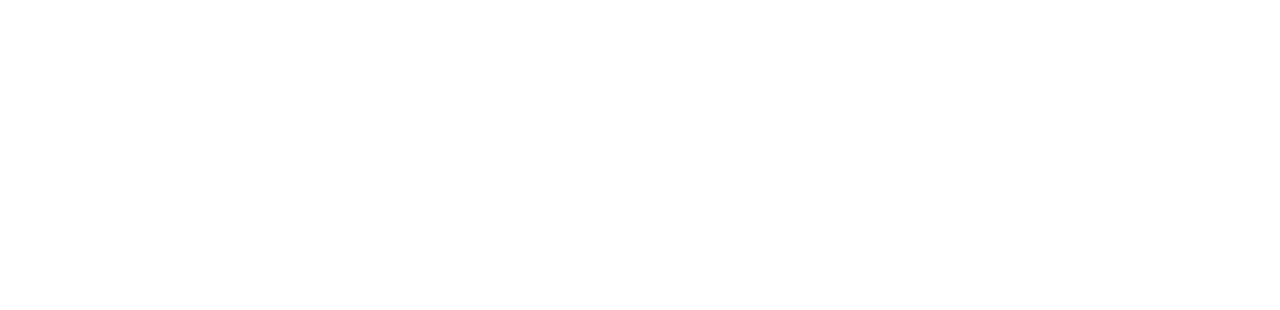
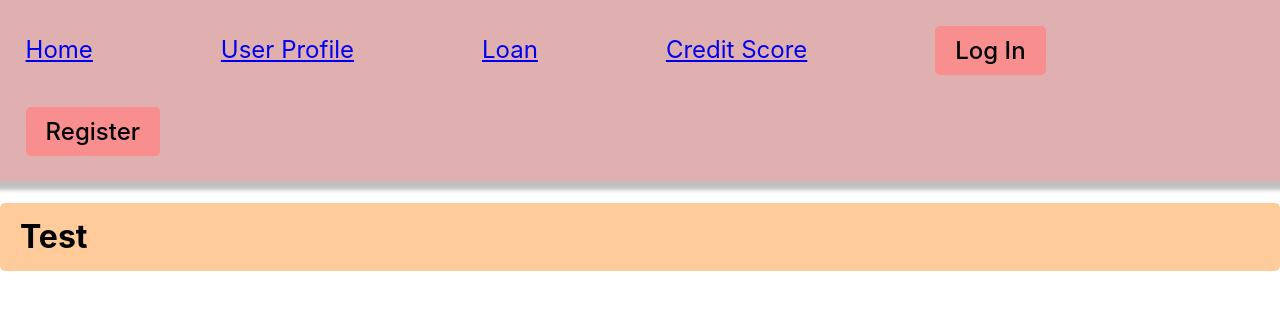
Before and after one commit to Omar1Ramadan/Deltahacks11, a React (Vite) app in the folder frontend/loan-ranger/: page / in a window 1280 px wide. Before the commit this address had no page. Shown: the top 310 px of the page. Built offline with nearby package versions, Linux system fonts and the light colour scheme.

Commit message:
ui for chat with ai implemented

```diff
--- a/frontend/loan-ranger/src/App.css
+++ b/frontend/loan-ranger/src/App.css
@@ -1,6 +1,11 @@
 #root {
-  max-width: 1280px;
+  /* max-width: 1280px;
   margin: 0 auto;
   padding: 2rem;
-  text-align: center;
+  text-align: center; */
 }
+
+.Header {
+  background: #E0B0B0;
+  box-shadow: 0px 4px 4px 5px rgba(0, 0, 0, 0.25);
+}
--- a/frontend/loan-ranger/src/App.jsx
+++ b/frontend/loan-ranger/src/App.jsx
@@ -1,24 +1,31 @@
 import { useState } from 'react'
 import { BrowserRouter as Router, Routes, Route } from "react-router-dom";
 import './App.css'
-// import Header from "./components/Header";
+import Header from "./components/Header";
 import Home from "./components/Home";
 import Profile from "./components/Profile";
 import Loan from "./components/Loan";
 import CreditScore from "./components/CreditScore";
+import RegisterPopup from "./components/RegisterPopup";
 
 function App() {
+  const [showRegisterPopup, setShowRegisterPopup] = useState(false)
+
+  const toggleRegisterPopup = () => {
+    setShowRegisterPopup(!showRegisterPopup)
+  }
 
 
   return (
   <Router>
-    {/* <Header /> */}
+    <Header toggleRegisterPopup={toggleRegisterPopup}/>
     <Routes>
-      <Route path="/home" element={<Home />} />
+      <Route path="/" element={<Home />} />
       <Route path="/userprofile" element={<Profile />} />
       <Route path="/loan" element={<Loan />} />
       <Route path="/creditscore" element={<CreditScore />} />
     </Routes>
+    {showRegisterPopup && <RegisterPopup togglePopup={toggleRegisterPopup} />}
   </Router>
   )
 }
--- a/frontend/loan-ranger/src/components/CreditScore.jsx
+++ b/frontend/loan-ranger/src/components/CreditScore.jsx
@@ -0,0 +1,10 @@
+function CreditScore() {
+
+    return (
+        <>
+        <h2>Test</h2>
+        </>
+    )
+}
+
+export default CreditScore;
--- a/frontend/loan-ranger/src/components/Header.jsx
+++ b/frontend/loan-ranger/src/components/Header.jsx
@@ -1,18 +1,20 @@
 import { Link } from "react-router-dom"
+import '../stylesheets/Header.css'
 
-function Header() {
+function Header({ toggleRegisterPopup }) {
 
     return (
         <header className="Header">
             <nav className="nav">
                 <ul className="links">
                     <li><Link to="/home">Home</Link></li>
-                    <li><Link to="/userprofile">About</Link></li>
-                    <li><Link to="/loan">Sponsors</Link></li>
-                    <li><Link to="/creditscore">Join</Link></li>
+                    <li><Link to="/userprofile">User Profile</Link></li>
+                    <li><Link to="/loan">Loan</Link></li>
+                    <li><Link to="/creditscore">Credit Score</Link></li>
+                    <li><button>Log In</button></li>
+                    <li><button onClick={toggleRegisterPopup}>Register</button></li>
                 </ul>
             </nav>
-
         </header>
     )
 }
--- a/frontend/loan-ranger/src/components/Home.jsx
+++ b/frontend/loan-ranger/src/components/Home.jsx
@@ -0,0 +1,10 @@
+function Home() {
+
+    return (
+        <>
+        <h1>Test</h1>
+        </>
+    )
+}
+
+export default Home;
--- a/frontend/loan-ranger/src/components/Loan.jsx
+++ b/frontend/loan-ranger/src/components/Loan.jsx
@@ -0,0 +1,55 @@
+import { useState } from 'react'
+import '../stylesheets/Loan.css'
+
+function Loan() {
+
+    const [messages, setMessages] = useState([
+        {
+          text: "Hi AI Loan Officer, I'd like a $15,000 loan to expand my small bakery. My monthly revenue is about $3,000, and I'd like to invest in new equipment and marketing. Do you think I can get this loan?",
+          sender: "user",
+        },
+        { text: "AI Answers Here...", sender: "bot" },
+      ])
+
+      const [input, setInput] = useState("");
+
+      const handleSendMessage = () => {
+        if (input.trim() === "") return;
+        setMessages([...messages, { text: input, sender: "user" }]);
+        setInput("")
+        setTimeout(() => {
+          setMessages((prev) => [
+            ...prev,
+            { text: "AI response goes here...", sender: "bot" },
+          ])
+        }, 1000)
+      }
+    return(
+        <>
+        <div className="display-card">
+            <h1>Talk to Loan Officer</h1>
+            <div className="chat-display">
+                {messages.map((message, index) => (
+                <div
+                    key={index}
+                    className={`message-box ${message.sender === "user" ? "user" : "bot"}`}
+                >
+                    {message.text}
+                </div>
+                ))}
+            </div>
+            <div className="input-area">
+                <input
+                type="text"
+                placeholder="Ask The Officer..."
+                value={input}
+                onChange={(e) => setInput(e.target.value)}
+                />
+                <button onClick={handleSendMessage}>Send</button>
+            </div>
+        </div>
+        </>
+    )
+}
+
+export default Loan;
--- a/frontend/loan-ranger/src/components/Profile.jsx
+++ b/frontend/loan-ranger/src/components/Profile.jsx
@@ -0,0 +1,10 @@
+function Profile() {
+
+    return(
+        <>
+        <h2>Profile</h2>
+        </>
+    )
+}
+
+export default Profile;
--- /dev/null
+++ b/frontend/loan-ranger/src/components/RegisterPopup.jsx
@@ -0,0 +1,29 @@
+import "../stylesheets/RegisterPopup.css";
+
+
+function RegisterPopup({ togglePopup }) {
+    return (
+      <div className="popup-overlay">
+        <div className="popup">
+
+            <input type="email" name="email" placeholder="Enter Email" required />
+            <input type="password" name="password" placeholder="Enter Password" required />
+            <select>
+                <option></option>
+                <option value="African">African</option>
+                <option value="African American">African American</option>
+                <option value="East Asian">East Asian: Chinese, Japanese, Korean, etc.</option>
+                <option value="Middle Eastern">Middle Eastern</option>
+            </select>
+            <input type="text" name="salary" placeholder="Enter Salary" required />
+            <input type="text" name="ownedHomes" placeholder="Enter Number of Homes Owned" required />
+            <input type="text" name="creditHistory" placeholder="Enter Credit History" required />
+            <button type="submit">Register</button>
+            <button className="submit" onClick={togglePopup}>X</button>
+
+        </div>
+      </div>
+    );
+  }
+
+  export default RegisterPopup;
--- a/frontend/loan-ranger/src/index.css
+++ b/frontend/loan-ranger/src/index.css
@@ -7,12 +7,30 @@
   text-rendering: optimizeLegibility;
   -webkit-font-smoothing: antialiased;
   -moz-osx-font-smoothing: grayscale;
+  height: 100%;
 }
 
 body {
+  height: auto;
   margin: 0;
-  display: flex;
-  place-items: center;
-  min-width: 320px;
-  min-height: 100vh;
+  overflow-x: hidden;
 }
+
+button {
+  border-radius: 8px;
+  border: 1px solid transparent;
+  padding: 0.6em 1.2em;
+  font-size: 1em;
+  font-weight: 500;
+  font-family: inherit;
+  background-color: #E0B0B0;
+  cursor: pointer;
+  transition: border-color 0.25s;
+}
+button:hover {
+  border-color: #bc8a8a;
+}
+button:focus,
+button:focus-visible {
+  outline: 4px auto -webkit-focus-ring-color;
+}
--- /dev/null
+++ b/frontend/loan-ranger/src/stylesheets/Header.css
@@ -0,0 +1,27 @@
+.Header{
+    width: 100%;
+    display: flex;
+    align-items: center;
+    justify-content: space-between;
+    /* height: auto; */
+    min-height: 20%;
+}
+
+.links{
+    list-style: none;
+    font-size: 24px;
+    display: flex;
+    flex-wrap: wrap;
+    gap: 2rem;
+    margin: 0;
+    padding: 0;
+    align-items: center;
+}
+
+.links li{
+    margin-right: 4em;
+}
+
+.nav{
+    padding: 2%;
+}
--- /dev/null
+++ b/frontend/loan-ranger/src/stylesheets/Loan.css
@@ -0,0 +1,74 @@
+.display-card {
+    display: flex;
+    flex-direction: column;
+    align-items: center;
+    background-color: #e0b0b0;
+    padding: 20px;
+    border-radius: 10px;
+    width: 60%;
+    margin: auto;
+    margin-top: 2%;
+  }
+
+  h1 {
+    background-color: #ffcb9a;
+    padding: 10px 20px;
+    border-radius: 5px;
+    margin-bottom: 20px;
+  }
+
+  .chat-display {
+    width: 100%;
+    height: 400px;
+    background-color: #ffe4e4;
+    border: 2px solid #c18c8c;
+    border-radius: 10px;
+    overflow-y: auto;
+    padding: 10px;
+    display: flex;
+    flex-direction: column;
+    gap: 10px;
+  }
+
+  .message-box {
+    max-width: 60%;
+    padding: 10px;
+    border-radius: 5px;
+    word-wrap: break-word;
+  }
+
+  .message-box.user {
+    background-color: #e5c47c;
+    align-self: flex-start;
+  }
+
+  .message-box.bot {
+    background-color: #c5d6a7;
+    align-self: flex-end;
+  }
+
+  .input-area {
+    display: flex;
+    gap: 10px;
+    margin-top: 20px;
+    width: 100%;
+  }
+
+  input {
+    flex-grow: 1;
+    padding: 10px;
+    border: 1px solid #c18c8c;
+    border-radius: 5px;
+  }
+
+  button {
+    padding: 10px 20px;
+    background-color: #f98e8e;
+    border: none;
+    border-radius: 5px;
+    cursor: pointer;
+  }
+
+  button:hover {
+    background-color: #ffb5b5;
+  }
--- /dev/null
+++ b/frontend/loan-ranger/src/stylesheets/RegisterPopup.css
@@ -0,0 +1,31 @@
+.popup-overlay {
+    position: fixed;
+    top: 0;
+    left: 0;
+    width: 100vw;
+    height: 100vh;
+    background: rgba(0, 0, 0, 0.7);
+    display: flex;
+    justify-content: center;
+    align-items: center;
+    z-index: 1000;
+  }
+
+  .popup {
+    background: #fff;
+    padding: 20px;
+    border-radius: 10px;
+    box-shadow: 0 0 10px rgba(0, 0, 0, 0.25);
+    width: 300px;
+    max-width: 90%;
+  }
+
+  .close-popup {
+    background: none;
+    border: none;
+    font-size: 1.5rem;
+    position: absolute;
+    top: 10px;
+    right: 10px;
+    cursor: pointer;
+  }
```
